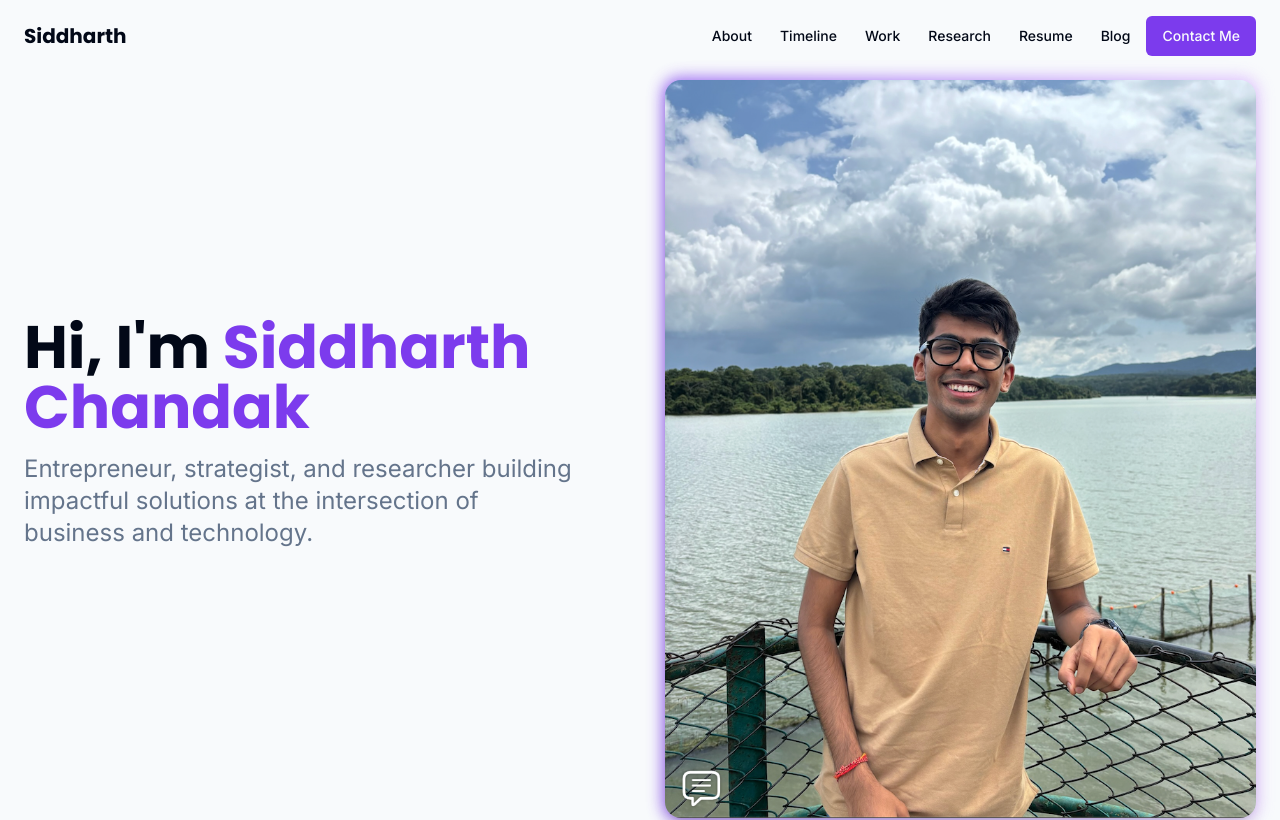
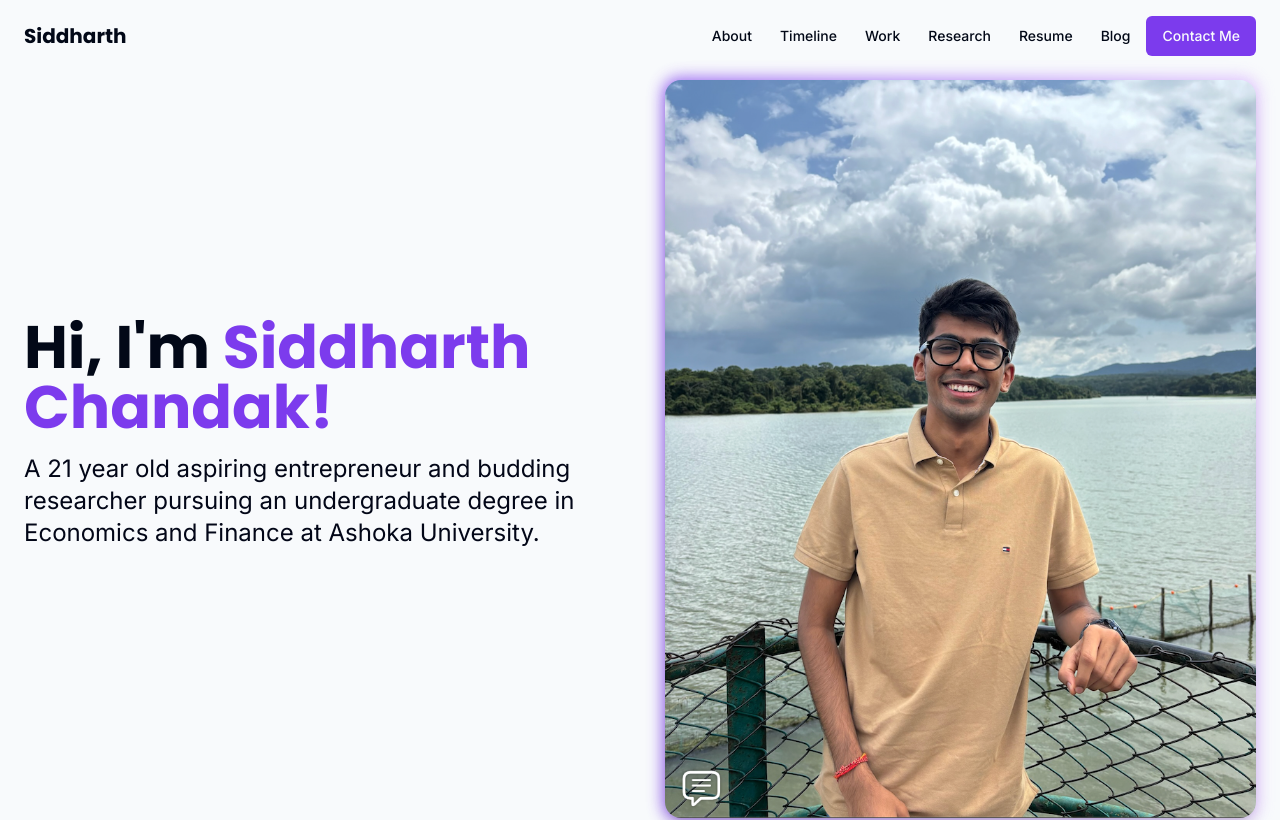
Before and after one commit to siddharth9113/siddharthchandak, a React (Vite) app: page / in a window 1280 px wide. Shown: the top 820 px of the page. Built offline with nearby package versions, Linux system fonts and the light colour scheme.

Commit message:
Visual edit in Lovable
Edited UI in Lovable

```diff
--- a/src/components/HeroSection.tsx
+++ b/src/components/HeroSection.tsx
@@ -8,11 +8,9 @@ const HeroSection = () => {
           animationDelay: "0.2s"
         }}>
             <h1 className="font-poppins text-4xl md:text-5xl lg:text-6xl font-bold text-foreground mb-4">
-              Hi, I'm <span className="text-primary">Siddharth Chandak</span>
+              Hi, I'm <span className="text-primary">Siddharth Chandak!</span>
             </h1>
-            <p className="text-xl md:text-2xl text-muted-foreground mb-8">
-              Entrepreneur, strategist, and researcher building impactful solutions at the intersection of business and technology.
-            </p>
+            <p className="text-xl mb-8 md:text-2xl font-normal text-slate-950">A 21 year old aspiring entrepreneur and budding researcher pursuing an undergraduate degree in Economics and Finance at Ashoka University.</p>
           </div>
 
           <div className="md:w-1/2 animate-fade-in max-w-md mx-auto md:max-w-none" style={{
```
